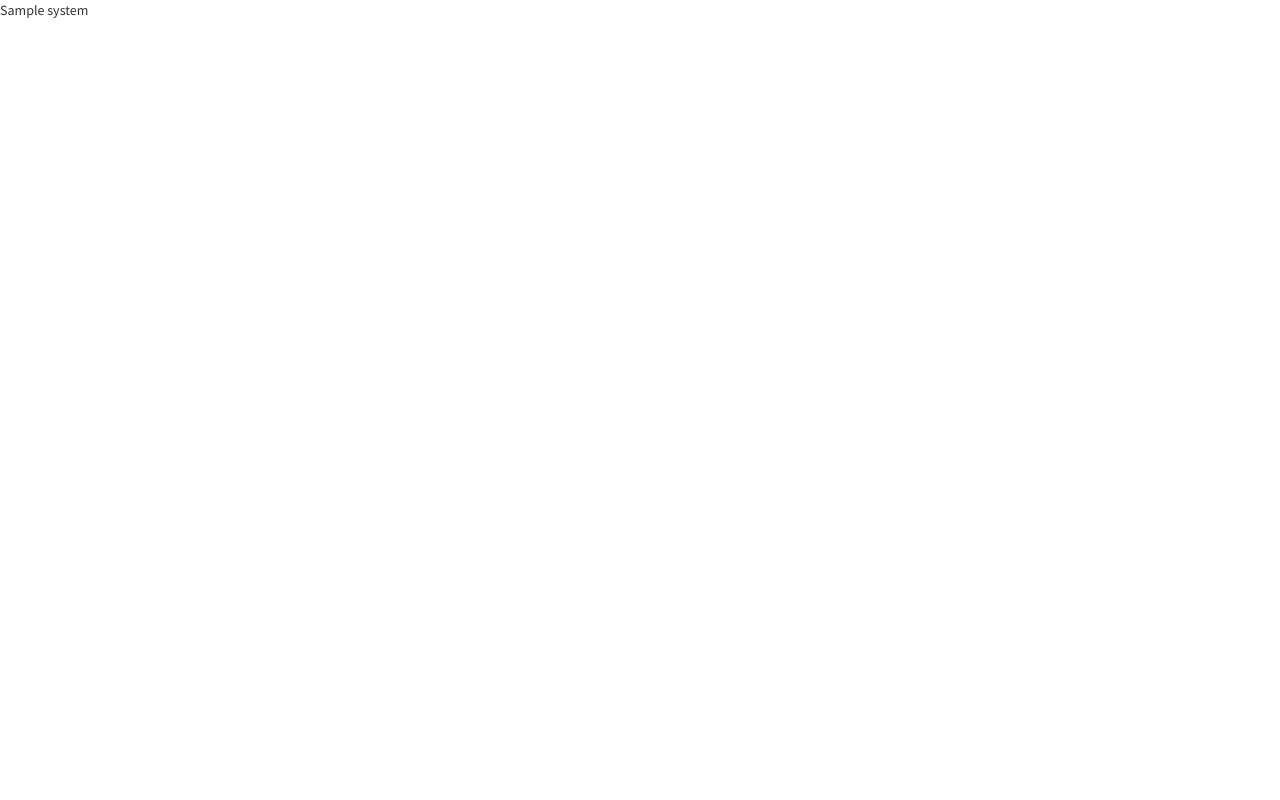
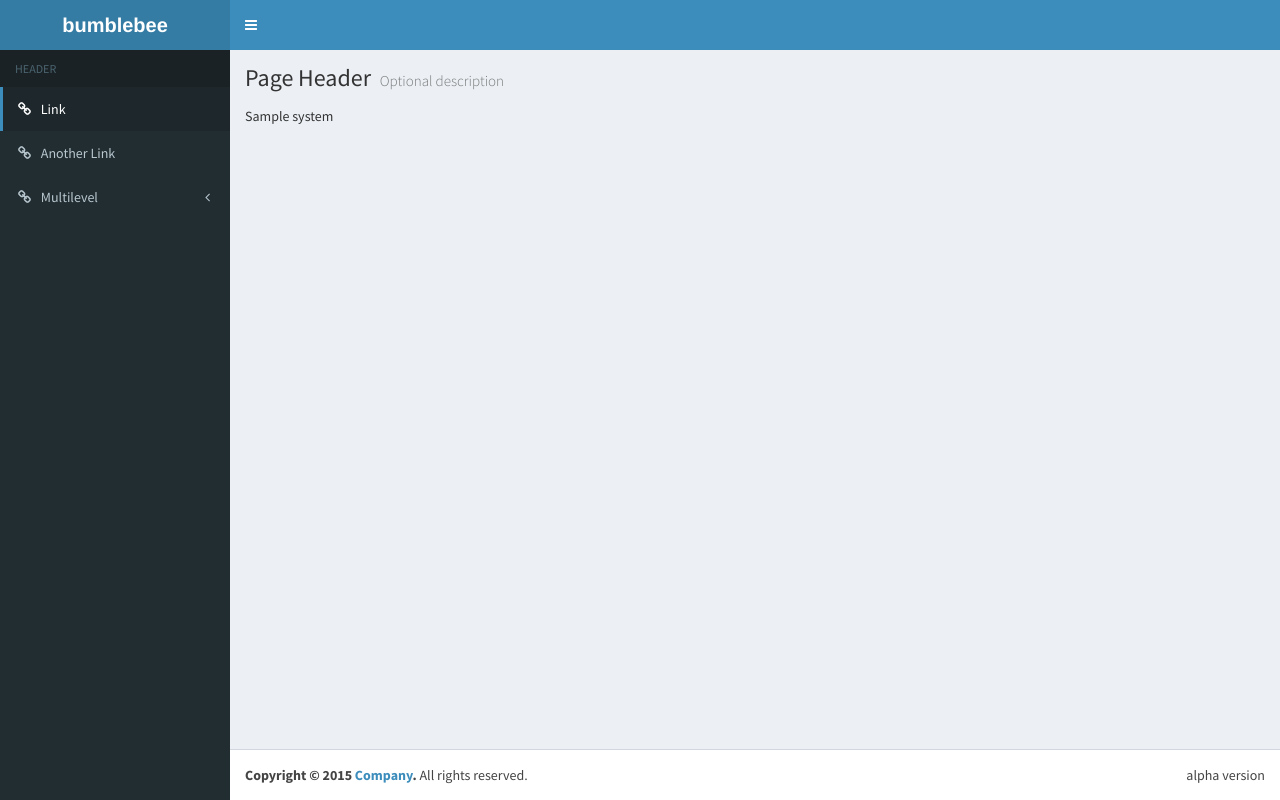
Before and after one commit to ferchault/bumblebee, a Django app: page /results/ in a window 1280 px wide. Before the commit the page is almost empty. Run offline with Django 3.2, Linux system fonts and the light colour scheme; tables that the repository leaves empty hold one stand-in row (values such as "Sample post"); some libraries are stand-ins or nearby versions.

Commit message:
Main template: structure and assets

```diff
--- a/templates/layout.html
+++ b/templates/layout.html
@@ -1,15 +1,103 @@
 {% load staticfiles %}
 <!DOCTYPE html>
-<html lang="en">
+<html>
 <head>
     <meta charset="UTF-8">
-    <title>Title</title>
+    <meta http-equiv="X-UA-Compatible" content="IE=edge">
+    <title>{% block title %}bumblebee{% endblock %}</title>
+    <meta content="width=device-width, initial-scale=1, maximum-scale=1, user-scalable=no" name="viewport">
+
     <link rel="stylesheet" href="{% static "bootstrap/css/bootstrap.min.css" %}">
     <link rel="stylesheet" href="{% static "dist/css/AdminLTE.min.css" %}">
     <link rel="stylesheet" href="{% static "dist/css/skins/skin-blue.min.css" %}">
+
+    <link rel="stylesheet" href="https://maxcdn.bootstrapcdn.com/font-awesome/4.4.0/css/font-awesome.min.css">
+    <link rel="stylesheet" href="https://code.ionicframework.com/ionicons/2.0.1/css/ionicons.min.css">
+    <!--[if lt IE 9]>
+        <script src="https://oss.maxcdn.com/html5shiv/3.7.3/html5shiv.min.js"></script>
+        <script src="https://oss.maxcdn.com/respond/1.4.2/respond.min.js"></script>
+    <![endif]-->
 </head>
-<body class="skin-blue">
-{% block content %}
-{% endblock %}
+<body class="hold-transition skin-blue sidebar-mini">
+<div class="wrapper">
+    <header class="main-header">
+
+    <!-- Logo -->
+    <a href="index2.html" class="logo">
+      <!-- mini logo for sidebar mini 50x50 pixels -->
+      <span class="logo-mini"><b>bb</b></span>
+      <!-- logo for regular state and mobile devices -->
+      <span class="logo-lg"><b>bumblebee</b></span>
+    </a>
+
+    <!-- Header Navbar -->
+    <nav class="navbar navbar-static-top" role="navigation">
+      <!-- Sidebar toggle button-->
+      <a href="#" class="sidebar-toggle" data-toggle="offcanvas" role="button">
+        <span class="sr-only">Toggle navigation</span>
+      </a>
+    </nav>
+  </header>
+  <!-- Left side column. contains the logo and sidebar -->
+  <aside class="main-sidebar">
+
+    <!-- sidebar: style can be found in sidebar.less -->
+    <section class="sidebar">
+
+      <!-- Sidebar Menu -->
+      <ul class="sidebar-menu">
+        <li class="header">HEADER</li>
+        <!-- Optionally, you can add icons to the links -->
+        <li class="active"><a href="#"><i class="fa fa-link"></i> <span>Link</span></a></li>
+        <li><a href="#"><i class="fa fa-link"></i> <span>Another Link</span></a></li>
+        <li class="treeview">
+          <a href="#"><i class="fa fa-link"></i> <span>Multilevel</span> <i class="fa fa-angle-left pull-right"></i></a>
+          <ul class="treeview-menu">
+            <li><a href="#">Link in level 2</a></li>
+            <li><a href="#">Link in level 2</a></li>
+          </ul>
+        </li>
+      </ul>
+      <!-- /.sidebar-menu -->
+    </section>
+    <!-- /.sidebar -->
+  </aside>
+
+  <!-- Content Wrapper. Contains page content -->
+  <div class="content-wrapper">
+    <!-- Content Header (Page header) -->
+    <section class="content-header">
+      <h1>
+        Page Header
+        <small>Optional description</small>
+      </h1>
+    </section>
+
+    <!-- Main content -->
+    <section class="content">
+
+{% block content %}{% endblock %}
+
+    </section>
+    <!-- /.content -->
+  </div>
+  <!-- /.content-wrapper -->
+
+  <!-- Main Footer -->
+  <footer class="main-footer">
+    <!-- To the right -->
+    <div class="pull-right hidden-xs">
+      alpha version
+    </div>
+    <!-- Default to the left -->
+    <strong>Copyright &copy; 2015 <a href="#">Company</a>.</strong> All rights reserved.
+  </footer>
+
+</div>
+<!-- ./wrapper -->
+
+<script src="{% static "plugins/jQuery/jQuery-2.1.4.min.js" %}"></script>
+<script src="{% static "bootstrap/js/bootstrap.min.js" %}"></script>
+<script src="{% static "dist/js/app.min.js" %}"></script>
 </body>
 </html>
```
